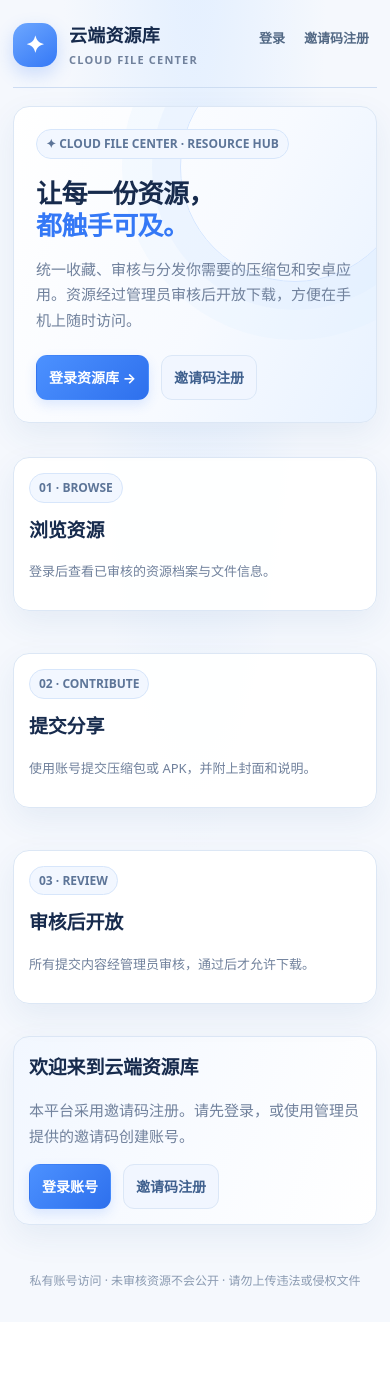
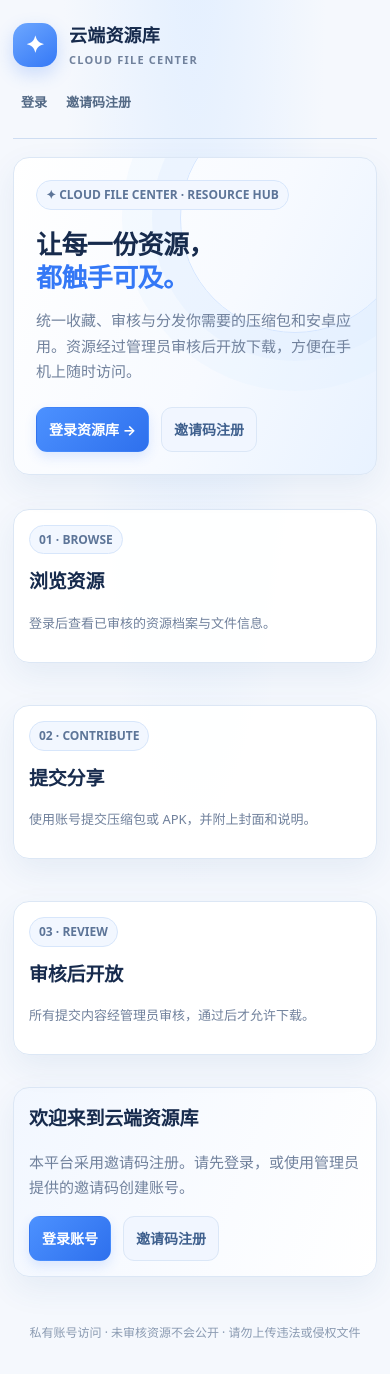
Before and after one commit to likejack759-gif/archive-cloud-platform, a FastAPI app: template app/templates/index.html in a window 390 px wide. Before the commit the page ends 1286 px from the top, so only its background shows below. Run offline with FastAPI, Linux system fonts and the light colour scheme; the template is opened without the code that fills it, so the values that code supplies are empty; parts of the project's set-up code (start-up, migrations or seed data) failed here and were passed over; some libraries are stand-ins or nearby versions.

Commit message:
Polish mobile layout and keyboard accessibility

```diff
--- a/app/templates/base.html
+++ b/app/templates/base.html
@@ -57,6 +57,27 @@ code{background:#eef4ff;color:#315c9f;padding:3px 6px;border-radius:6px}
 @media(max-width:640px){.wrap{padding:13px}header{align-items:flex-start;margin-bottom:18px}.brand{font-size:18px}nav{gap:3px}nav>a{padding:7px 8px;font-size:13px}.grid{grid-template-columns:repeat(2,minmax(0,1fr));gap:10px}.resource-body{padding:11px}.resource h3{font-size:15px}.panel{padding:15px;border-radius:16px}h2{font-size:19px}.cover{aspect-ratio:3/2}button,.btn{padding:10px 12px}}
 @media(max-width:380px){.grid{grid-template-columns:1fr}.cover{aspect-ratio:16/9}}
 @media(prefers-reduced-motion:reduce){*{scroll-behavior:auto!important;transition:none!important}}
+
+/* Accessibility and mobile navigation polish */
+:focus-visible{outline:3px solid rgba(52,120,246,.58);outline-offset:3px}
+button:disabled,.btn[aria-disabled="true"]{opacity:.6;cursor:not-allowed;transform:none}
+img{max-width:100%}
+.resource-body{min-width:0}
+.resource p,.resource h3{overflow-wrap:anywhere}
+@media(max-width:640px){
+  header{gap:12px}
+  nav{width:100%;padding-top:4px}
+  nav>a{flex:0 0 auto}
+  nav form.inline{margin-left:auto}
+  .panel{overflow-wrap:anywhere}
+  .table-wrap{max-width:100%;-webkit-overflow-scrolling:touch}
+  input,textarea,select,button,.btn{min-height:42px}
+  .row>.btn,.row>button{max-width:100%}
+}
+@media(prefers-reduced-motion:reduce){
+  html{scroll-behavior:auto}
+}
+
 </style>
 </head><body><div class="wrap">
 <header><a class="brand" href="/"><span class="logo">✦</span><span>云端资源库<small style="display:block;color:var(--muted);font-size:11px;font-weight:600;letter-spacing:1.2px">CLOUD FILE CENTER</small></span></a>
```
